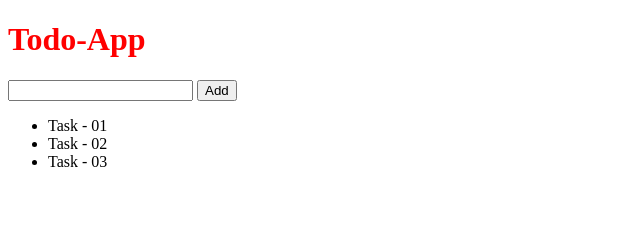
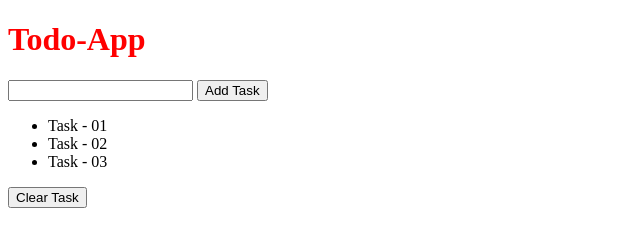
Before and after one commit to bhabinbudujapun/Cohort-JS, a plain HTML site: page Todo-App/index.html in a window 1280 px wide. Shown: the whole page, without its empty margins (0-640 px from the left). Drawn offline with Linux system fonts and the light colour scheme.

Commit message:
added clear task button structure

```diff
--- a/Todo-App/index.html
+++ b/Todo-App/index.html
@@ -11,12 +11,13 @@
 <body>
     <h1>Todo-App</h1>
     <input type="text" name="" id="inputTask">
-    <button id="addTaskButton" type="button">Add</button>
+    <button id="addTaskButton" type="button">Add Task</button>
     <ul id="taskList">
         <li class="taskItem">Task - 01</li>
         <li class="taskItem">Task - 02</li>
         <li class="taskItem">Task - 03</li>
     </ul>
+    <button id="clearTaskButton" type="button">Clear Task</button>
     <script src="./index.js"></script>
 </body>
 
```
